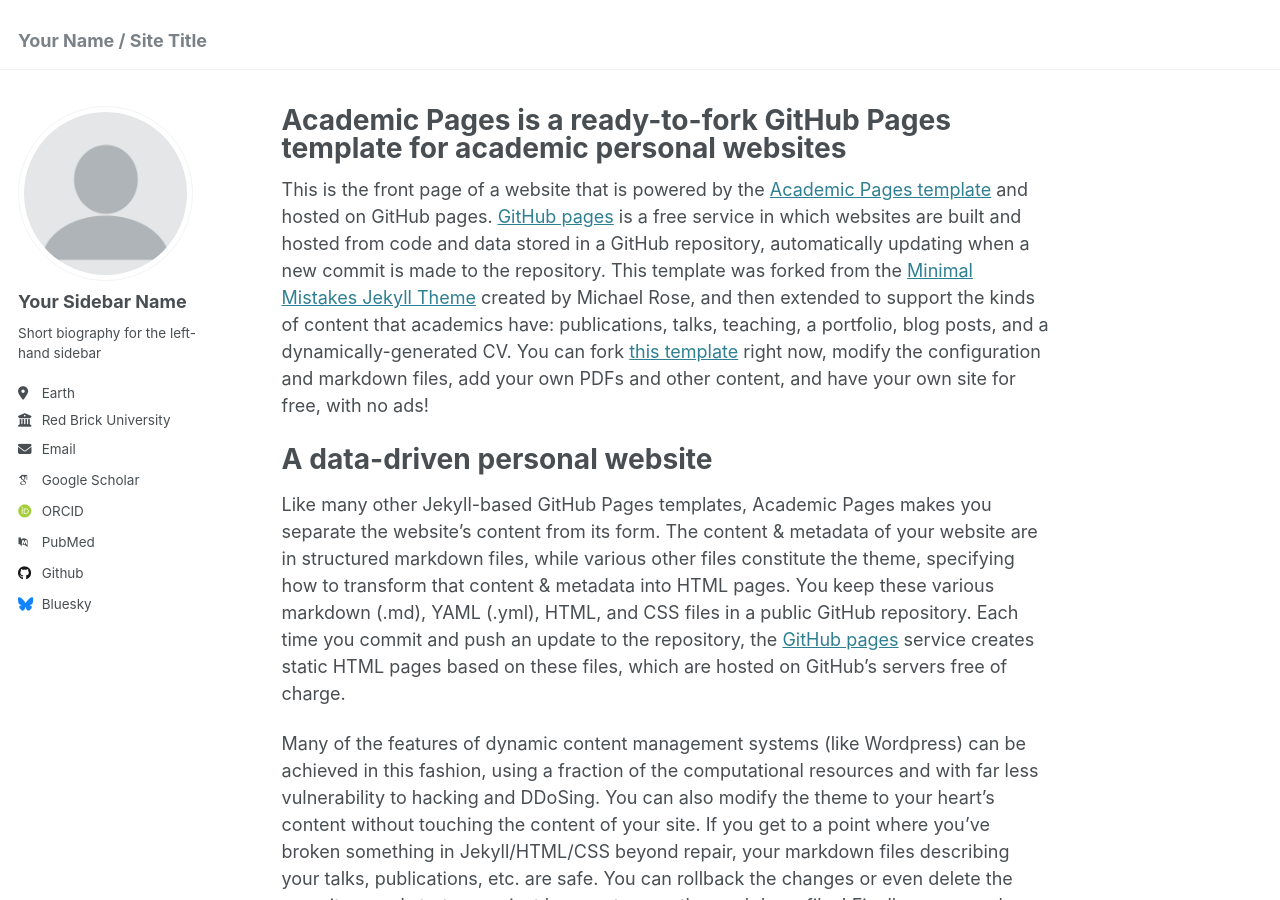
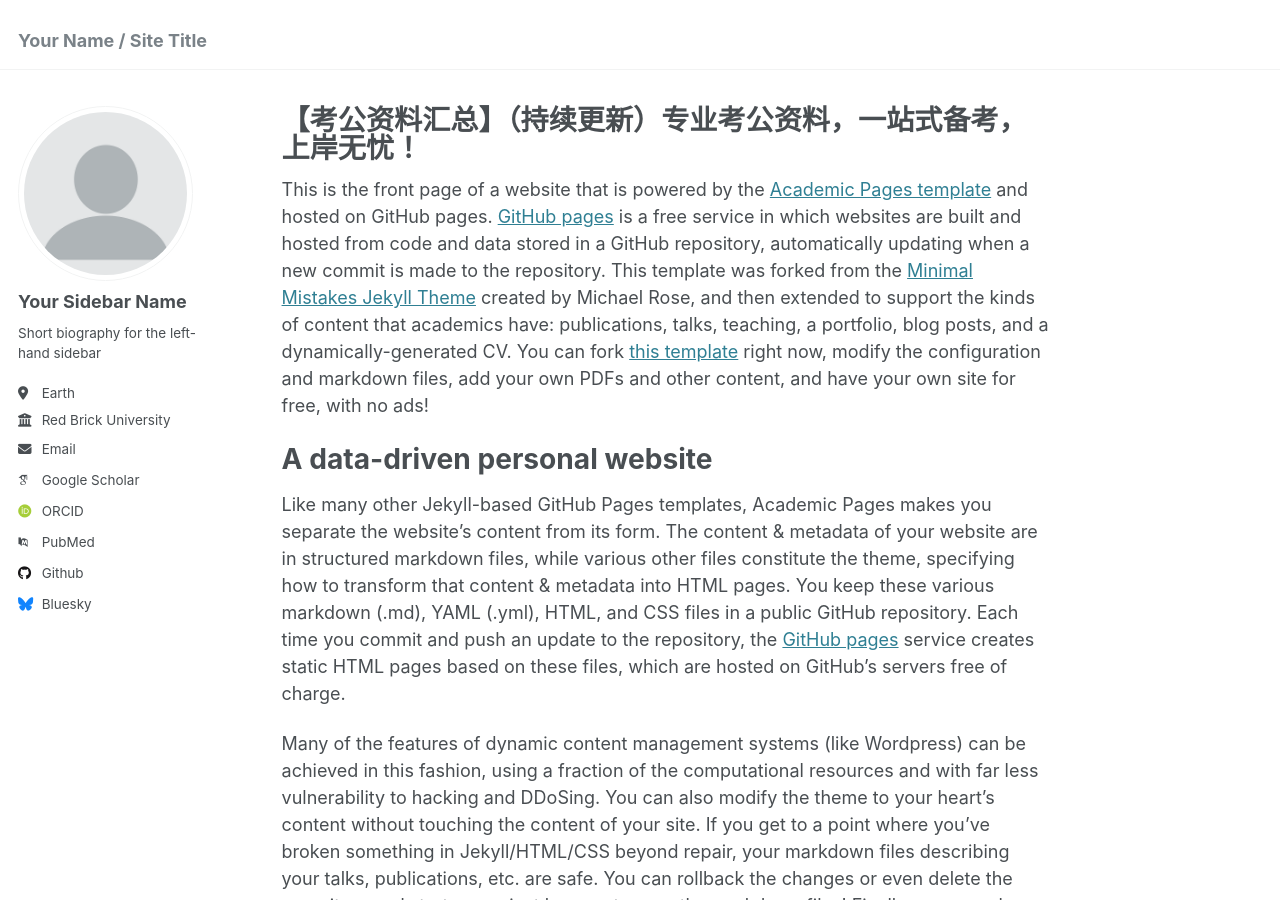
Before and after one commit to KnowledgeStoreVIP/GkStoreVIP.github.io, a Jekyll site: the page built from _pages/about.md, in a window 1280 px wide and 900 px high. Built offline with Jekyll 4.4.1, drawn with Linux system fonts in a browser that asks for light colours; some web fonts are replaced.

Commit message:
Update about.md

```diff
--- a/_pages/about.md
+++ b/_pages/about.md
@@ -1,6 +1,6 @@
 ---
 permalink: /
-title: "Academic Pages is a ready-to-fork GitHub Pages template for academic personal websites"
+title: "【考公资料汇总】（持续更新）专业考公资料，一站式备考，上岸无忧！"
 author_profile: true
 redirect_from:
   - /about/
```
